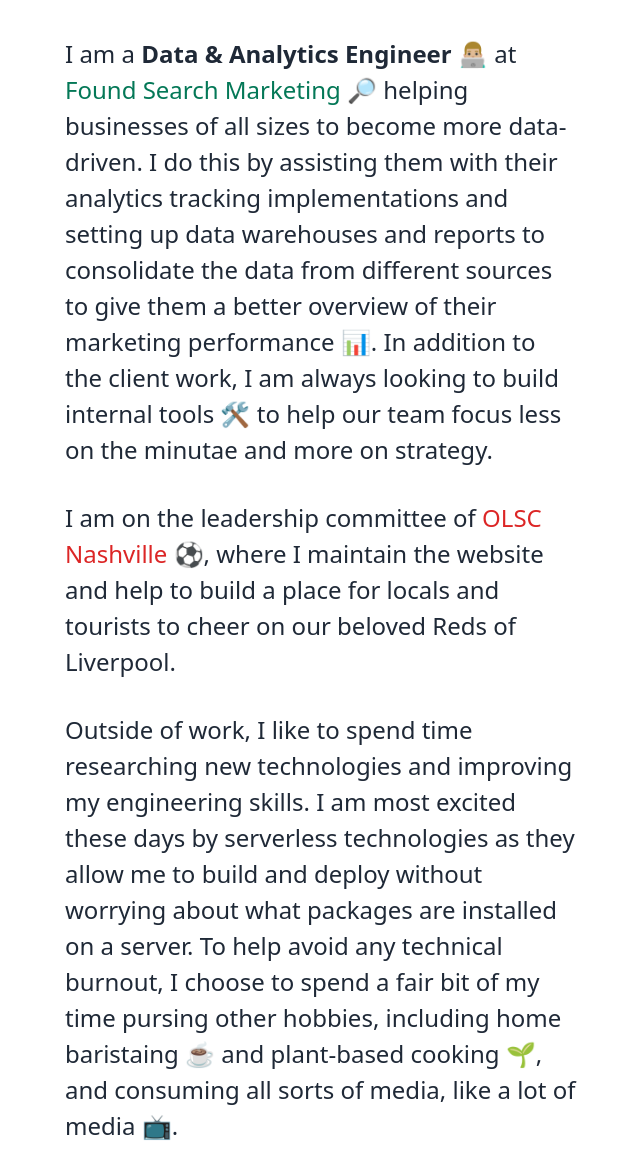
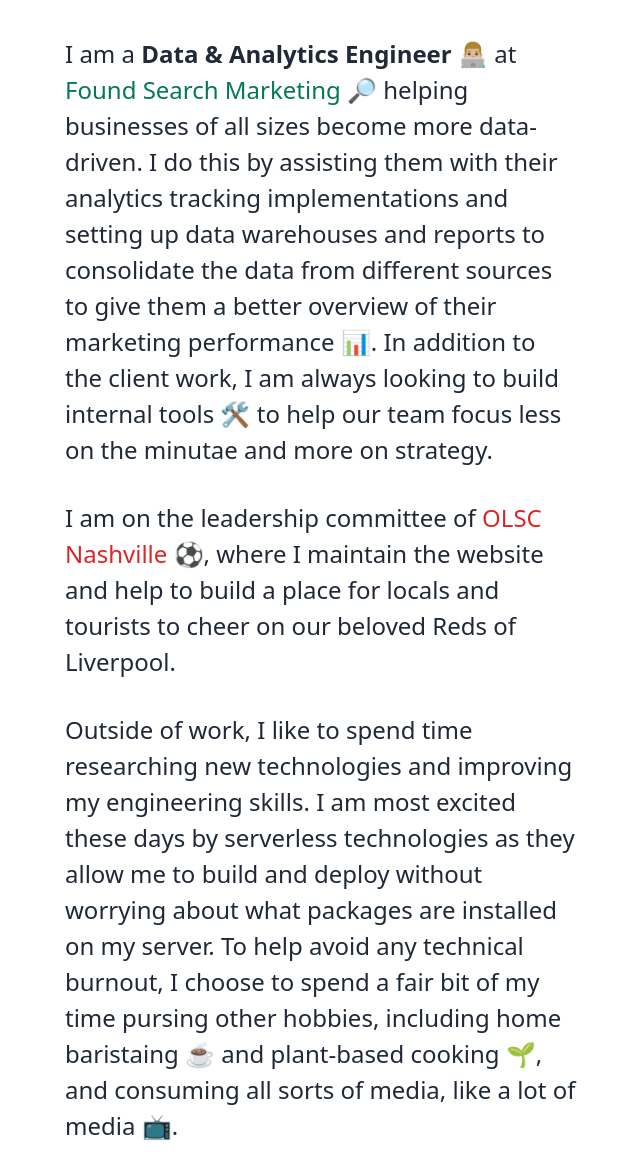
Before and after one commit to cashlion/cashlion-info-site, a website built with Vite: page index.html in a window 1280 px wide. Shown: the part 188-1361 px from the top of the page, without its empty margins (63-703 px from the left). Built offline with nearby package versions, Linux system fonts and the light colour scheme.

Commit message:
Copy updates

```diff
--- a/index.html
+++ b/index.html
@@ -22,9 +22,9 @@
       </header>
       <main class="mb-auto mt-4 md:mt-16 container mx-auto px-4 md:px-0 w-full flex flex-col items-start justify-start text-gray-800 dark:text-gray-200">
         <div class="text-xl md:text-3xl">👋</div>
-        <div class="mt-4 md:mt-10 w-full md:w-1/2 text-left leading-8 md:leading-9 font-light">I am a <span class="font-semibold">Data &amp; Analytics Engineer 👨🏼‍💻</span> at <a href="https://www.foundsm.com/" rel="noreferrer" target="_blank" class="font-medium text-green-700 hover:text-black dark:text-green-400 dark:hover:text-white" title="Open the Found SM site in a new tab/window">Found Search Marketing 🔎</a> helping businesses of all sizes to become more data-driven. I do this by assisting them with their analytics tracking implementations and setting up data warehouses and reports to consolidate the data from different sources to give them a better overview of their marketing performance 📊. In addition to the client work, I am always looking to build internal tools 🛠 to help our team focus less on the minutae and more on strategy.</div>
+        <div class="mt-4 md:mt-10 w-full md:w-1/2 text-left leading-8 md:leading-9 font-light">I am a <span class="font-semibold">Data &amp; Analytics Engineer 👨🏼‍💻</span> at <a href="https://www.foundsm.com/" rel="noreferrer" target="_blank" class="font-medium text-green-700 hover:text-black dark:text-green-400 dark:hover:text-white" title="Open the Found SM site in a new tab/window">Found Search Marketing 🔎</a> helping businesses of all sizes become more data-driven. I do this by assisting them with their analytics tracking implementations and setting up data warehouses and reports to consolidate the data from different sources to give them a better overview of their marketing performance 📊. In addition to the client work, I am always looking to build internal tools 🛠 to help our team focus less on the minutae and more on strategy.</div>
         <div class="mt-6 md:mt-8 w-full md:w-1/2 text-left leading-8 md:leading-9 font-light">I am on the leadership committee of <a href="https://www.olscnashville.com/" rel="noreferrer" target="_blank" class="font-medium text-red-600 hover:text-black dark:text-red-400 dark:hover:text-white" title="Open the OLSC Nashville site in a new tab/window">OLSC Nashville ⚽️</a>, where I maintain the website and help to build a place for locals and tourists to cheer on our beloved Reds of Liverpool.</div>
-        <div class="mt-6 md:mt-8 w-full md:w-1/2 text-left leading-8 md:leading-9 font-light">Outside of work, I like to spend time researching new technologies and improving my engineering skills. I am most excited these days by serverless technologies as they allow me to build and deploy without worrying about what packages are installed on a server. To help avoid any technical burnout, I choose to spend a fair bit of my time pursing other hobbies, including home baristaing ☕️ and plant-based cooking 🌱, and consuming all sorts of media, like a lot of media 📺.</div>
+        <div class="mt-6 md:mt-8 w-full md:w-1/2 text-left leading-8 md:leading-9 font-light">Outside of work, I like to spend time researching new technologies and improving my engineering skills. I am most excited these days by serverless technologies as they allow me to build and deploy without worrying about what packages are installed on my server. To help avoid any technical burnout, I choose to spend a fair bit of my time pursing other hobbies, including home baristaing ☕️ and plant-based cooking 🌱, and consuming all sorts of media, like a lot of media 📺.</div>
         <div class="mt-6 md:mt-8 w-full md:w-1/2 text-left leading-8 md:leading-9 font-light">Thanks for visiting and for reading this far. I truly hope you have a wonderful day. YNWA</div>
       </main>
       <footer class="mt-8 container mx-auto w-full py-4 flex flex-col md:flex-row justify-between items-center text-sm text-gray-500">
```
